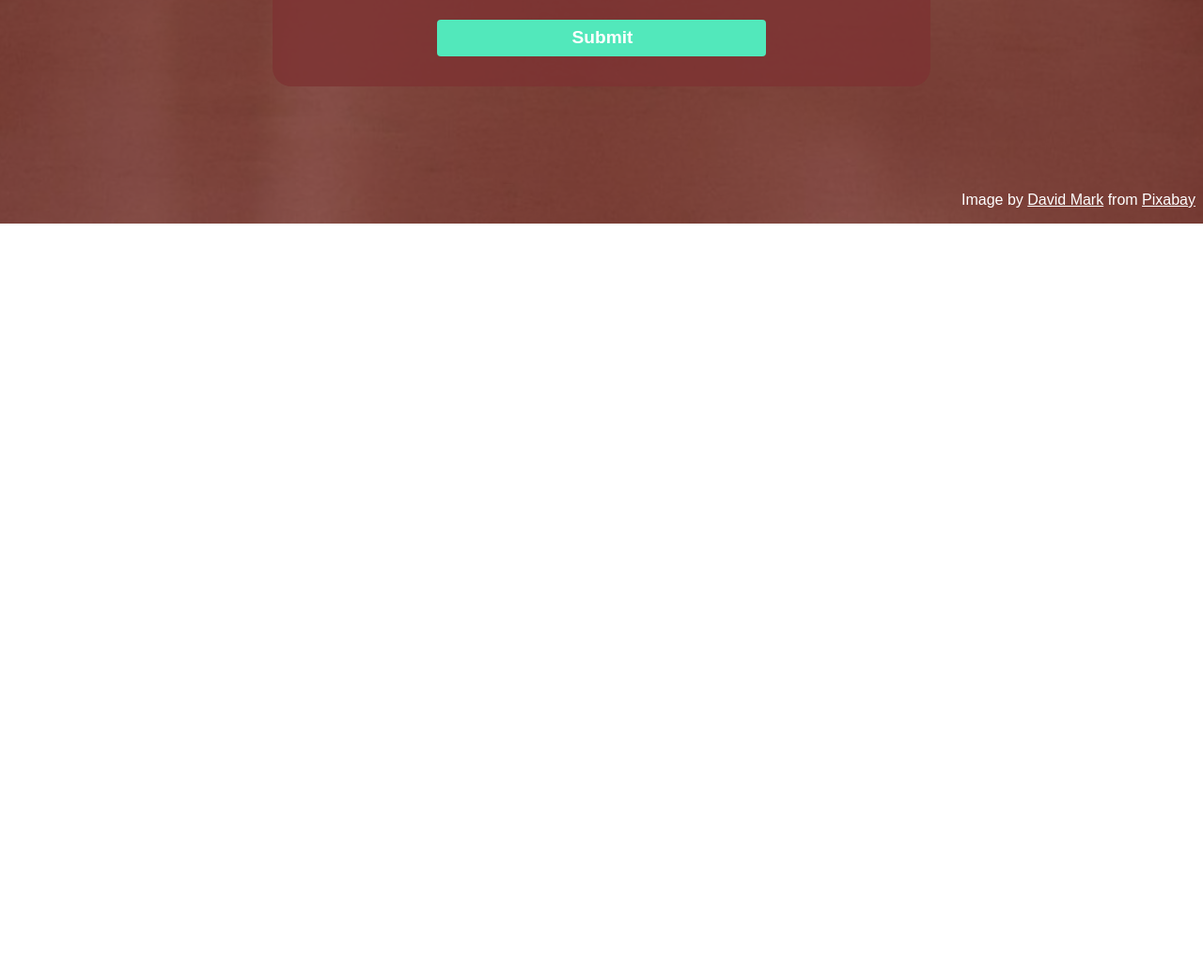
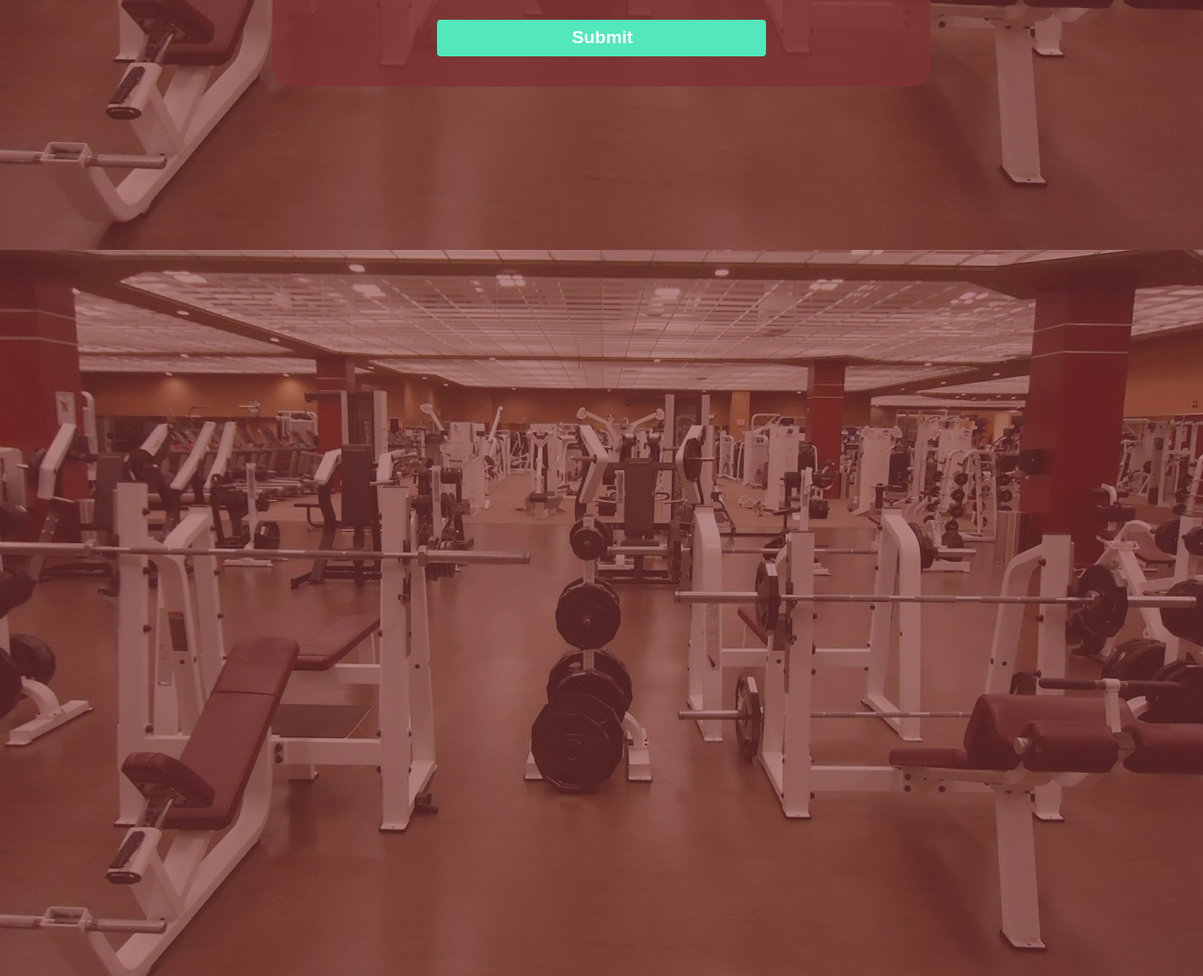
Before and after one commit to costik2020/0013-gym-survey-form, a plain HTML site: page index.html in a window 1280 px wide. Shown: the part 1362-2401 px from the top of the page at 94% size. Before the commit the page ends 1600 px from the top, so only its background shows below. Drawn offline with Linux system fonts and the light colour scheme.

Commit message:
Fixed the layout height on 'body' element and positioned attribution at the bottom left

```diff
--- a/index.html
+++ b/index.html
@@ -96,11 +96,11 @@
 
 
 		 </div>
-		 <p class="attribution">
-			 Image by <a href="https://pixabay.com/users/12019-12019/?utm_source=link-attribution&amp;utm_medium=referral&amp;utm_campaign=image&amp;utm_content=91849" target="_blank">David Mark</a> from <a href="https://pixabay.com//?utm_source=link-attribution&amp;utm_medium=referral&amp;utm_campaign=image&amp;utm_content=91849" target="_blank">Pixabay</a>
-		 </p>
+	 </div>
 
-	 </div>
+	 <p class="attribution">
+		 Image by <a href="https://pixabay.com/users/12019-12019/?utm_source=link-attribution&amp;utm_medium=referral&amp;utm_campaign=image&amp;utm_content=91849" target="_blank">David Mark</a> from <a href="https://pixabay.com//?utm_source=link-attribution&amp;utm_medium=referral&amp;utm_campaign=image&amp;utm_content=91849" target="_blank">Pixabay</a>
+	 </p>
 
   </body>
 </html>
--- a/styles.css
+++ b/styles.css
@@ -5,11 +5,13 @@
 }
 
 body {
+  /*border: 10px black solid;*/
   width: 100%;
-  height: 200vh;
+  height: 200rem;
   margin: 0;
   padding-left: 0px;
   padding-right: 0px;
+  position: relative;
 
   /*filter: blur(10px);*/
 
@@ -45,11 +47,12 @@ Image by <a href="https://pixabay.com/users/12019-12019/?utm_source=link-attribu
 .background {
   /*border: 10px black solid;*/
   background-image: url(large-gym.jpg);
-  background-position: bottom;
+  background-attachment: fixed;
+  background-position: center;
   background-repeat: no-repeat;
   background-size: cover;
-  height: 200vh;
   width: 100%;
+  height: 100%;
   margin: 0;
 }
 
@@ -58,7 +61,7 @@ Image by <a href="https://pixabay.com/users/12019-12019/?utm_source=link-attribu
   background: rgba(125, 50, 50, 0.6);
 
   width: 100%;
-  height: 200vh;
+  height: 100%;
 }
 
 h1, p {
@@ -183,8 +186,8 @@ input[type="submit"]:active {
 	text-align: right;
 	background: rgba(125, 50, 50, 0.1);
 	position: absolute;
-	bottom: -98vh;
- 	right: 1vh;
+	bottom: 1px;
+ 	right: 1px;
 }
 
 
```
